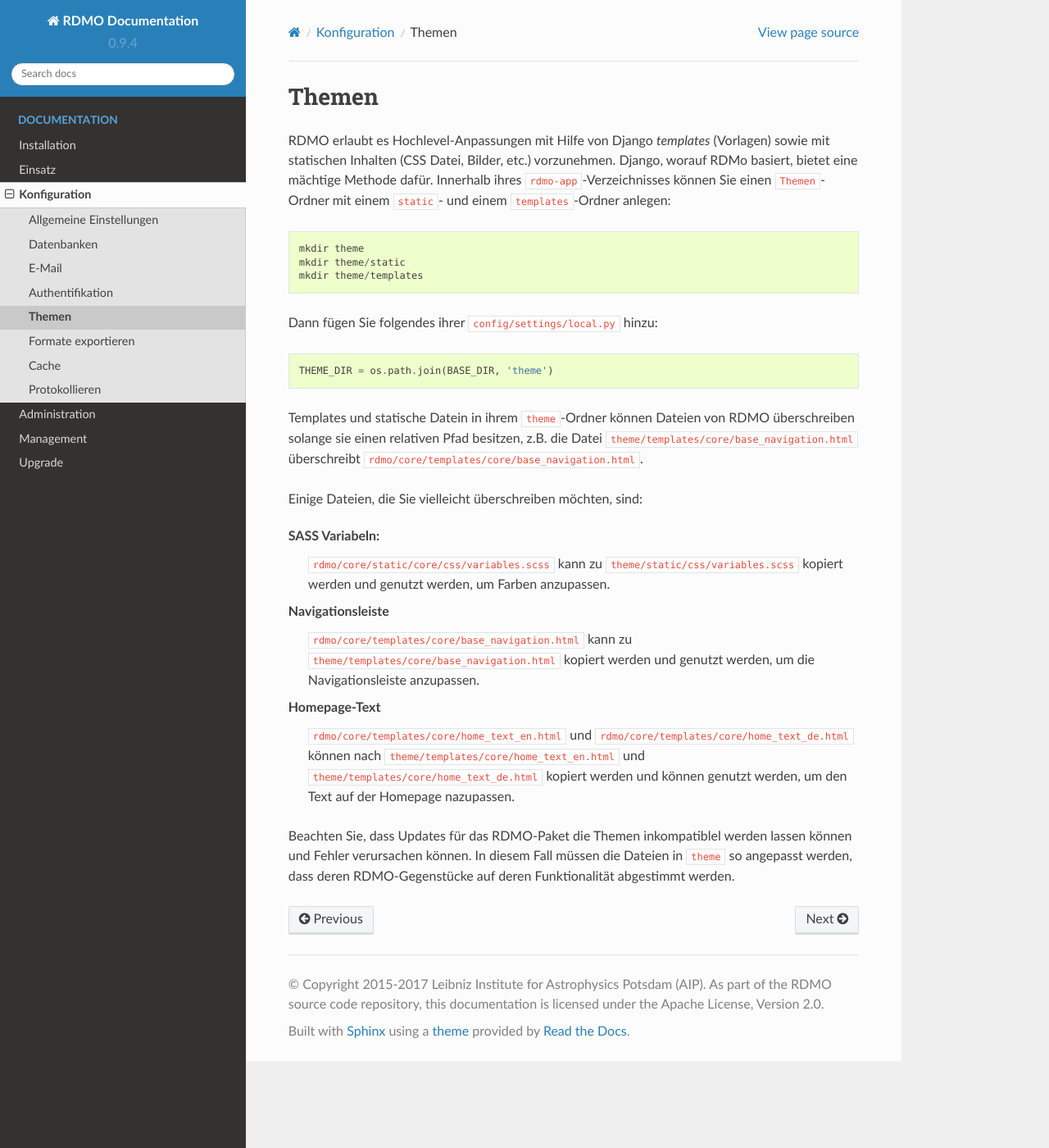
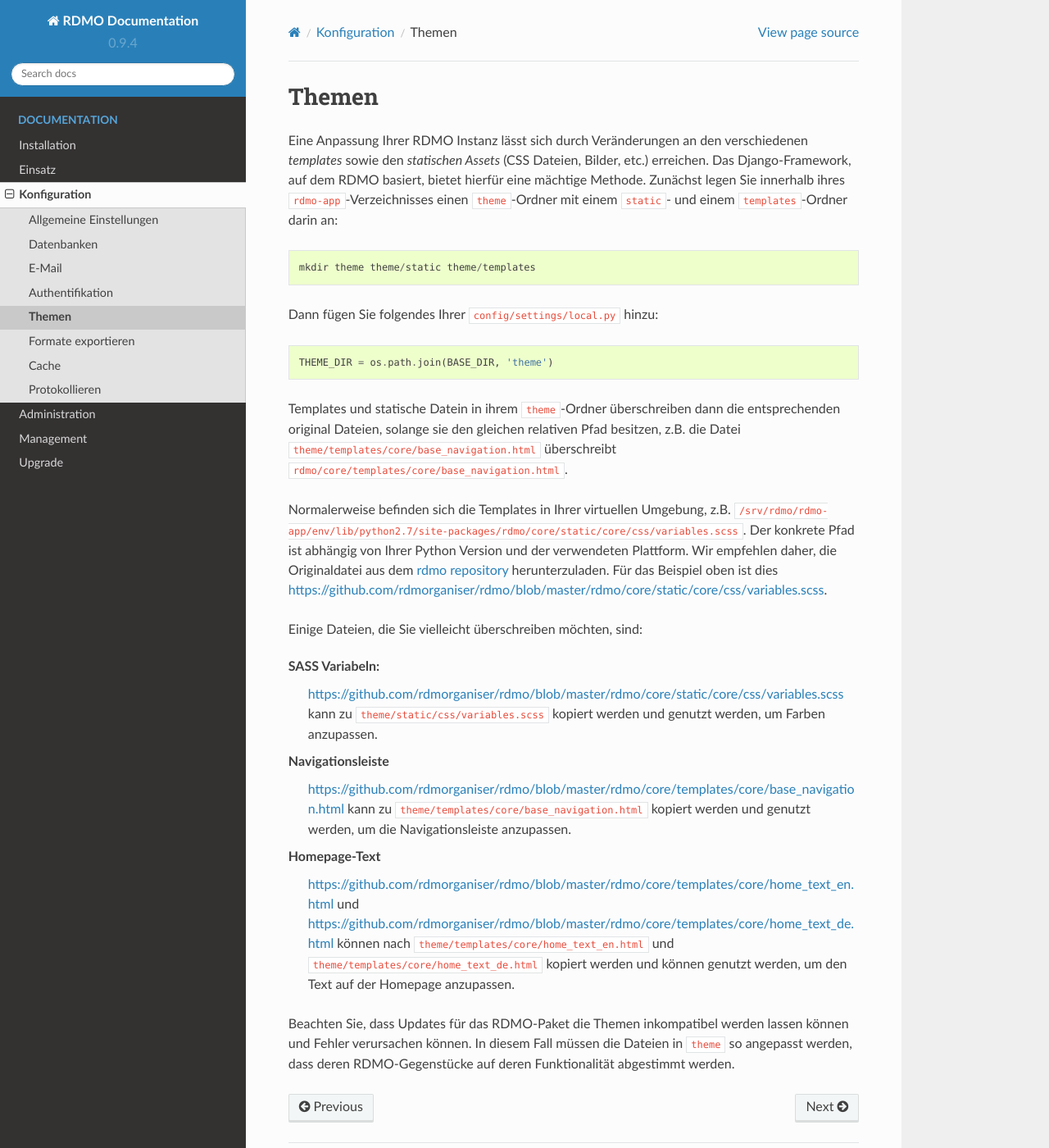
Before and after one commit to rdmorganiser/rdmo-docs-de, a Sphinx documentation site: the page built from docs/configuration/themes.rst, in a window 1280 px wide and 1400 px high. Shown: the whole window at 82% size. Built offline with Sphinx 7.4.7 and the Read the Docs theme 2.0.0, drawn with Linux system fonts in a browser that asks for light colours.

Commit message:
update themes page

```diff
--- a/docs/configuration/themes.rst
+++ b/docs/configuration/themes.rst
@@ -1,31 +1,31 @@
 Themen
 ------
 
-RDMO erlaubt es Hochlevel-Anpassungen mit Hilfe von Django *templates* (Vorlagen) sowie mit statischen Inhalten (CSS Datei, Bilder, etc.) vorzunehmen. Django, worauf RDMo basiert, bietet eine mächtige Methode dafür. Innerhalb ihres ``rdmo-app``-Verzeichnisses können Sie einen ``Themen``-Ordner mit einem ``static``- und einem ``templates``-Ordner anlegen:
+Eine Anpassung Ihrer RDMO Instanz lässt sich durch Veränderungen an den verschiedenen *templates* sowie den *statischen Assets* (CSS Dateien, Bilder, etc.) erreichen. Das Django-Framework, auf dem RDMO basiert, bietet hierfür eine mächtige Methode. Zunächst legen Sie innerhalb ihres ``rdmo-app``-Verzeichnisses einen ``theme``-Ordner mit einem ``static``- und einem ``templates``-Ordner darin an:
 
 .. code:: python
 
-    mkdir theme
-    mkdir theme/static
-    mkdir theme/templates
+    mkdir theme theme/static theme/templates
 
-Dann fügen Sie folgendes ihrer ``config/settings/local.py`` hinzu:
+Dann fügen Sie folgendes Ihrer ``config/settings/local.py`` hinzu:
 
 .. code:: python
 
     THEME_DIR = os.path.join(BASE_DIR, 'theme')
 
-Templates und statische Datein in ihrem ``theme``-Ordner können Dateien von RDMO überschreiben solange sie einen relativen Pfad besitzen, z.B. die Datei ``theme/templates/core/base_navigation.html`` überschreibt ``rdmo/core/templates/core/base_navigation.html``.
+Templates und statische Datein in ihrem ``theme``-Ordner überschreiben dann die entsprechenden original Dateien, solange sie den gleichen relativen Pfad besitzen, z.B. die Datei ``theme/templates/core/base_navigation.html`` überschreibt ``rdmo/core/templates/core/base_navigation.html``.
+
+Normalerweise befinden sich die Templates in Ihrer virtuellen Umgebung, z.B. ``/srv/rdmo/rdmo-app/env/lib/python2.7/site-packages/rdmo/core/static/core/css/variables.scss``. Der konkrete Pfad ist abhängig von Ihrer Python Version und der verwendeten Plattform. Wir empfehlen daher, die Originaldatei aus dem `rdmo repository <https://github.com/rdmorganiser/rdmo>`_ herunterzuladen. Für das Beispiel oben ist dies https://github.com/rdmorganiser/rdmo/blob/master/rdmo/core/static/core/css/variables.scss.
 
 Einige Dateien, die Sie vielleicht überschreiben möchten, sind:
 
 SASS Variabeln:
-    ``rdmo/core/static/core/css/variables.scss`` kann zu ``theme/static/css/variables.scss`` kopiert werden und genutzt werden, um Farben anzupassen.
+    https://github.com/rdmorganiser/rdmo/blob/master/rdmo/core/static/core/css/variables.scss kann zu ``theme/static/css/variables.scss`` kopiert werden und genutzt werden, um Farben anzupassen.
 
 Navigationsleiste
-    ``rdmo/core/templates/core/base_navigation.html`` kann zu ``theme/templates/core/base_navigation.html`` kopiert werden und genutzt werden, um die Navigationsleiste anzupassen.
+    https://github.com/rdmorganiser/rdmo/blob/master/rdmo/core/templates/core/base_navigation.html kann zu ``theme/templates/core/base_navigation.html`` kopiert werden und genutzt werden, um die Navigationsleiste anzupassen.
 
 Homepage-Text
-    ``rdmo/core/templates/core/home_text_en.html`` und ``rdmo/core/templates/core/home_text_de.html`` können nach ``theme/templates/core/home_text_en.html`` und ``theme/templates/core/home_text_de.html`` kopiert werden und können genutzt werden, um den Text auf der Homepage nazupassen.
+    https://github.com/rdmorganiser/rdmo/blob/master/rdmo/core/templates/core/home_text_en.html und https://github.com/rdmorganiser/rdmo/blob/master/rdmo/core/templates/core/home_text_de.html können nach ``theme/templates/core/home_text_en.html`` und ``theme/templates/core/home_text_de.html`` kopiert werden und können genutzt werden, um den Text auf der Homepage anzupassen.
 
-Beachten Sie, dass Updates für das RDMO-Paket die Themen inkompatiblel werden lassen können und Fehler verursachen können. In diesem Fall müssen die Dateien in ``theme`` so angepasst werden, dass deren RDMO-Gegenstücke auf deren Funktionalität abgestimmt werden.
+Beachten Sie, dass Updates für das RDMO-Paket die Themen inkompatibel werden lassen können und Fehler verursachen können. In diesem Fall müssen die Dateien in ``theme`` so angepasst werden, dass deren RDMO-Gegenstücke auf deren Funktionalität abgestimmt werden.
```
